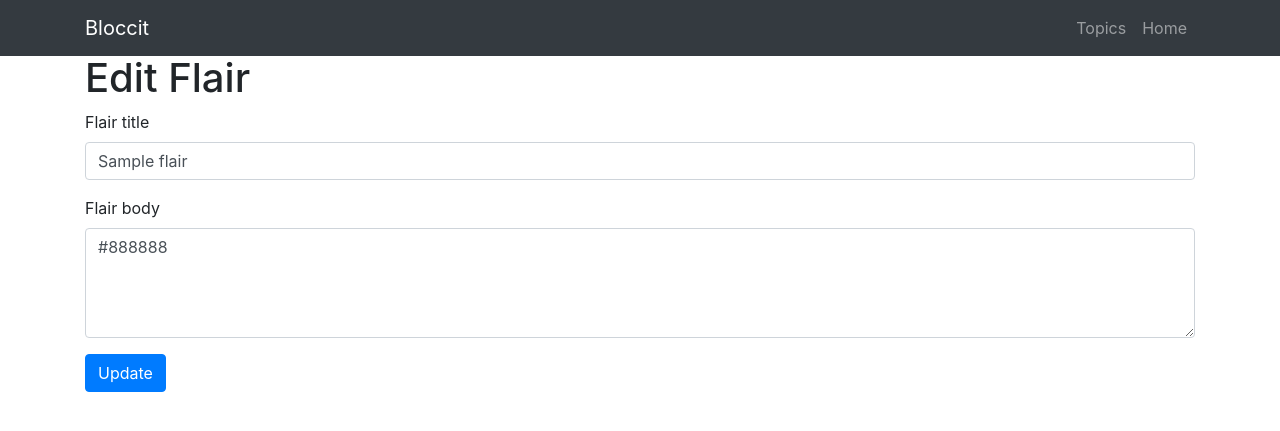
After one commit to rynoronha/Ryddit, a Node server app: page /topics/1/posts/1/flairs/1/edit in a window 1280 px wide. The commit adds this page. Shown: the top 431 px of the page. Run offline with Node 20, Linux system fonts and the light colour scheme; tables that the repository leaves empty hold one stand-in row (values such as "Sample post"); some libraries are stand-ins or nearby versions.

Commit message:
udpate flair not working

```diff
--- a/src/controllers/flairController.js
+++ b/src/controllers/flairController.js
@@ -39,6 +39,26 @@ module.exports = {
          res.redirect(303, `/topics/${req.params.topicId}/posts/${req.params.postId}`)
        }
      });
+  },
+
+  edit(req, res, next){
+     flairQueries.getFlair(req.params.id, (err, flair) => {
+       if(err || flair == null){
+         res.redirect(404, "/");
+       } else {
+         res.render("flairs/edit", {flair, topicId: req.params.topicId});
+       }
+     });
+  },
+
+  update(req, res, next){
+     flairQueries.updateFlair(req.params.id, req.body, (err, flair) => {
+       if(err || flair == null){
+         res.redirect(404, `/topics/${req.params.topicId}/posts/${req.params.postId}/flairs/${req.params.id}`);
+       } else {
+         res.redirect(`/topics/${req.params.topicId}/posts/${req.params.postId}/flairs/${req.params.id}`);
+       }
+     });
   }
 
 }
--- a/src/db/queries.flairs.js
+++ b/src/db/queries.flairs.js
@@ -34,6 +34,24 @@ module.exports = {
      .catch((err) => {
        callback(err);
      })
+   },
+
+   updateFlair(id, updatedFlair, callback){
+     return Flair.findById(id)
+     .then((flair) => {
+       if(!flair){
+         return callback("Flair not found");
+       }
+       flair.update(updatedFlair, {
+         fields: Object.keys(updatedFlair)
+       })
+       .then(() => {
+         callback(null, flair);
+       })
+       .catch((err) => {
+         callback(err);
+       });
+     });
    }
 
 }
--- a/src/routes/flairs.js
+++ b/src/routes/flairs.js
@@ -6,5 +6,7 @@ router.get("/topics/:topicId/posts/:postId/flairs/new", flairController.new);
 router.post("/topics/:topicId/posts/:postId/flairs/create", flairController.create);
 router.get("/topics/:topicId/posts/:postId/flairs/:id", flairController.show);
 router.post("/topics/:topicId/posts/:postId/flairs/:id/destroy", flairController.destroy);
+router.get("/topics/:topicId/posts/:postId/flairs/:id/edit", flairController.edit);
+router.post("/topics/:topicId/posts/:postId/flairs/:id/update", flairController.update);
 
 module.exports = router;
--- /dev/null
+++ b/src/views/flairs/edit.ejs
@@ -0,0 +1,29 @@
+<!DOCTYPE html>
+<html>
+  <head>
+    <% include ../static/partials/head.ejs %>
+  </head>
+  <body>
+    <% include ../static/partials/navbar.ejs %>
+
+    <main class="container">
+
+      <h1>Edit Flair</h1>
+
+      <form action="/topics/<%= topicId %>/posts/<%= flair.postId %>/flairs/<%= flair.id %>/update" method="post">
+        <div class="form-group">
+          <label for="title">Flair title</label>
+          <input value="<%= flair.name %>" type="text" class="form-control" name="title" aria-describedby="titleHelp" placeholder="Enter Title">
+        </div>
+        <div class="form-group">
+          <label for="body">Flair body</label>
+          <textarea rows="4" class="form-control" name="body" placeholder="Enter Description"><%= flair.color %></textarea>
+        </div>
+        <button type="submit" class="btn btn-primary">Update</button>
+      </form>
+    </main>
+
+    <% include ../static/partials/baseScripts.ejs %>
+
+  </body>
+</html>
--- a/src/views/flairs/show.ejs
+++ b/src/views/flairs/show.ejs
@@ -8,6 +8,7 @@
 
     <main class="container">
       <h1><%= flair.name %></h1>
+      <a href="/topics/<%= topicId %>/posts/<%= flair.postId %>/flairs/<%= flair.id %>/edit" class="btn btn-warning">Edit</a>
       <form style="display:initial" action="/topics/<%= topicId %>/posts/<%= flair.postId %>/flairs/<%= flair.id %>/destroy" method="post">
         <button type="submit" class="btn btn-danger">Delete</button>
       </form>
```
Also changed, not shown: spec/integration/flair_spec.js (+54 -2 lines).
